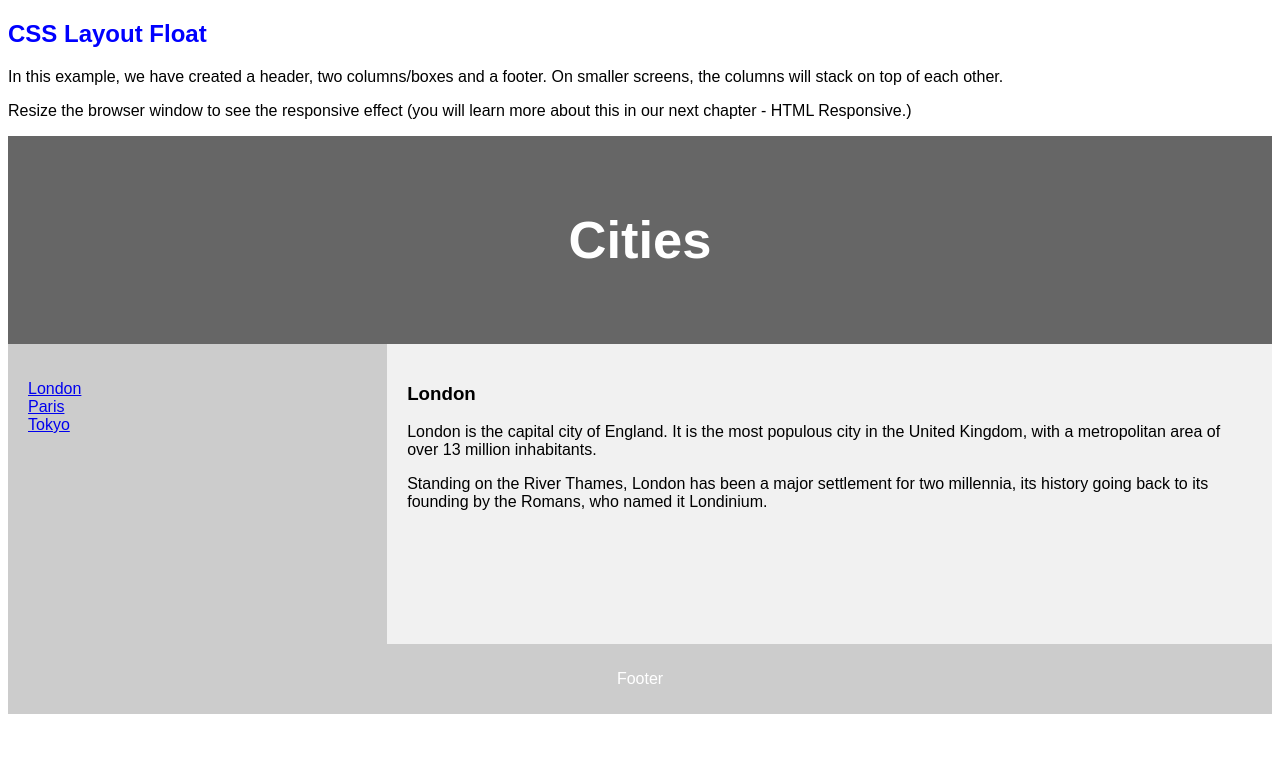
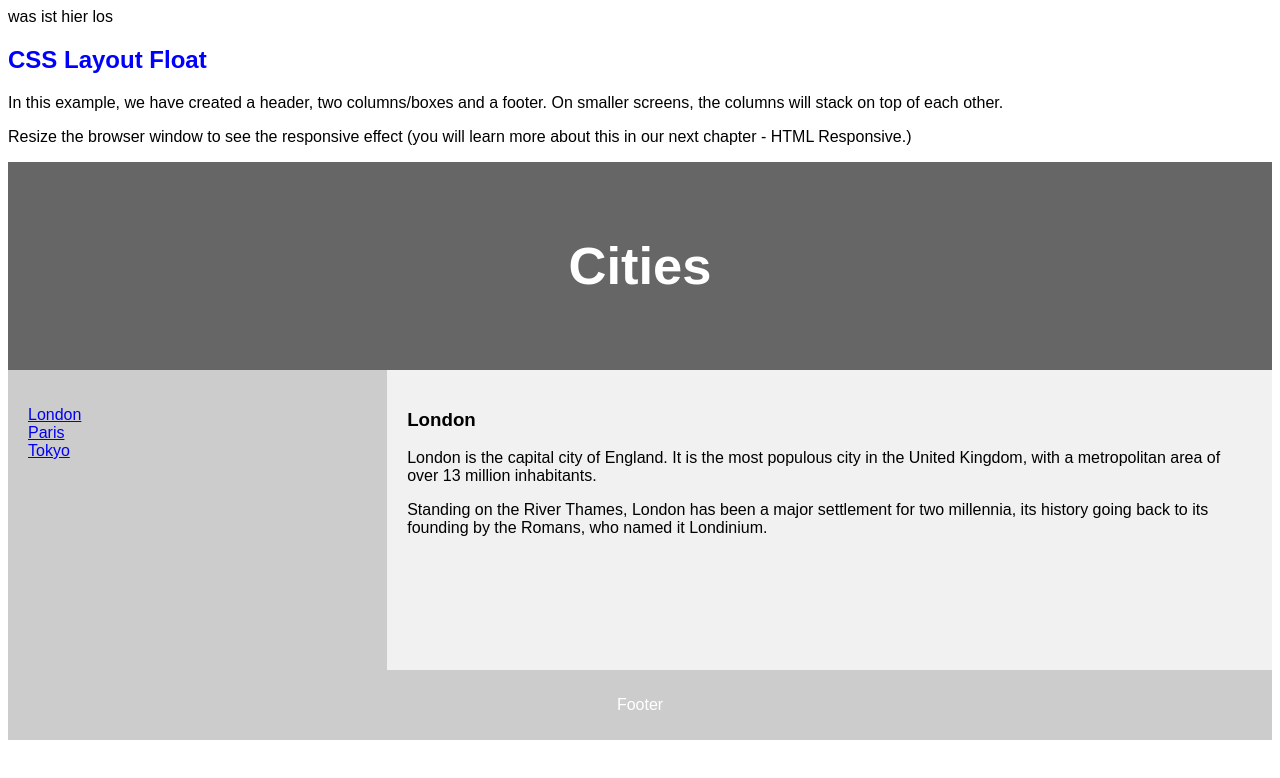
Before and after one commit to Zcapok/0main_openSAP_repo, a plain HTML site: page webapp/index.html in a window 1280 px wide. Drawn offline with Linux system fonts and the light colour scheme.

Commit message:
Merge with experimental

```diff
--- a/webapp/index.html
+++ b/webapp/index.html
@@ -1,7 +1,8 @@
 <!DOCTYPE html>
 <html lang="en">
 <head>
-<title>Super CSS Plus</title>
+<title>Das wird nix</title>
+<ui>was ist hier los</ui>
 <link href = "style.css" rel="stylesheet" type="text/css">
 <meta charset="utf-8">
 <meta name="viewport" content="width=device-width, initial-scale=1">
```
